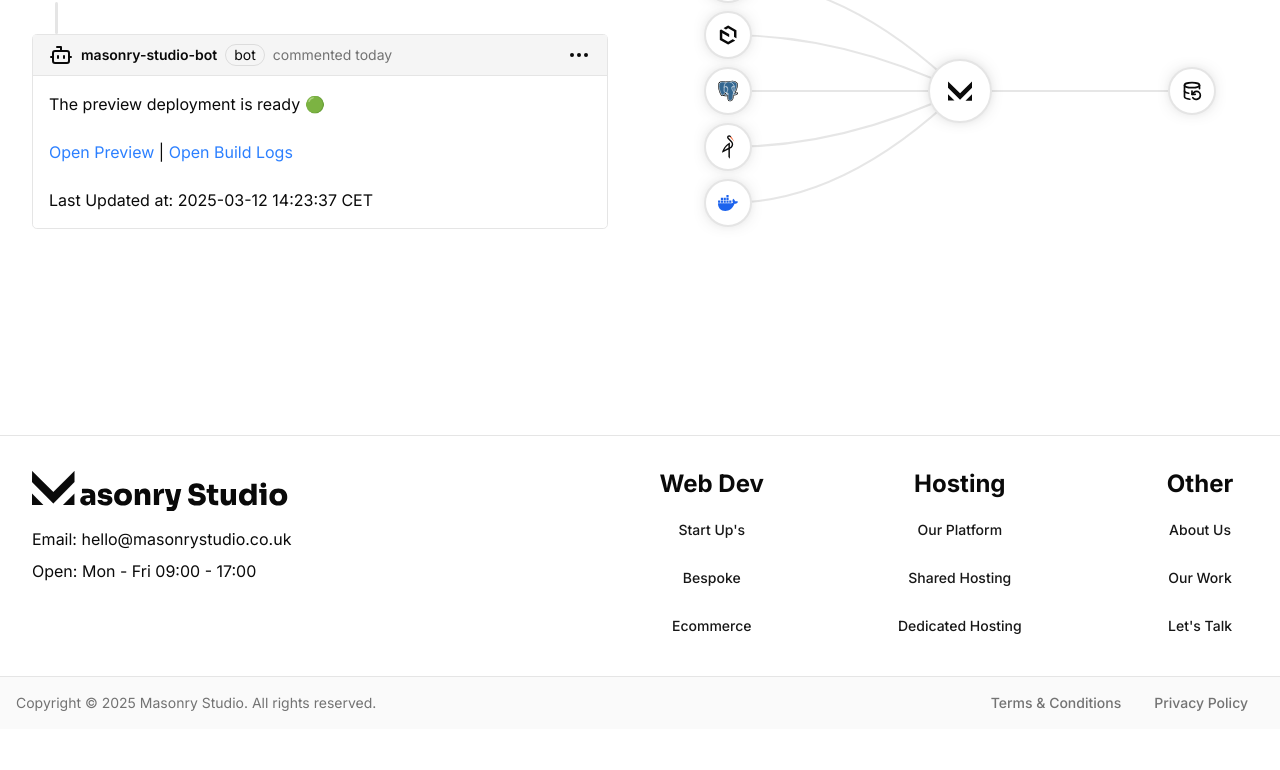
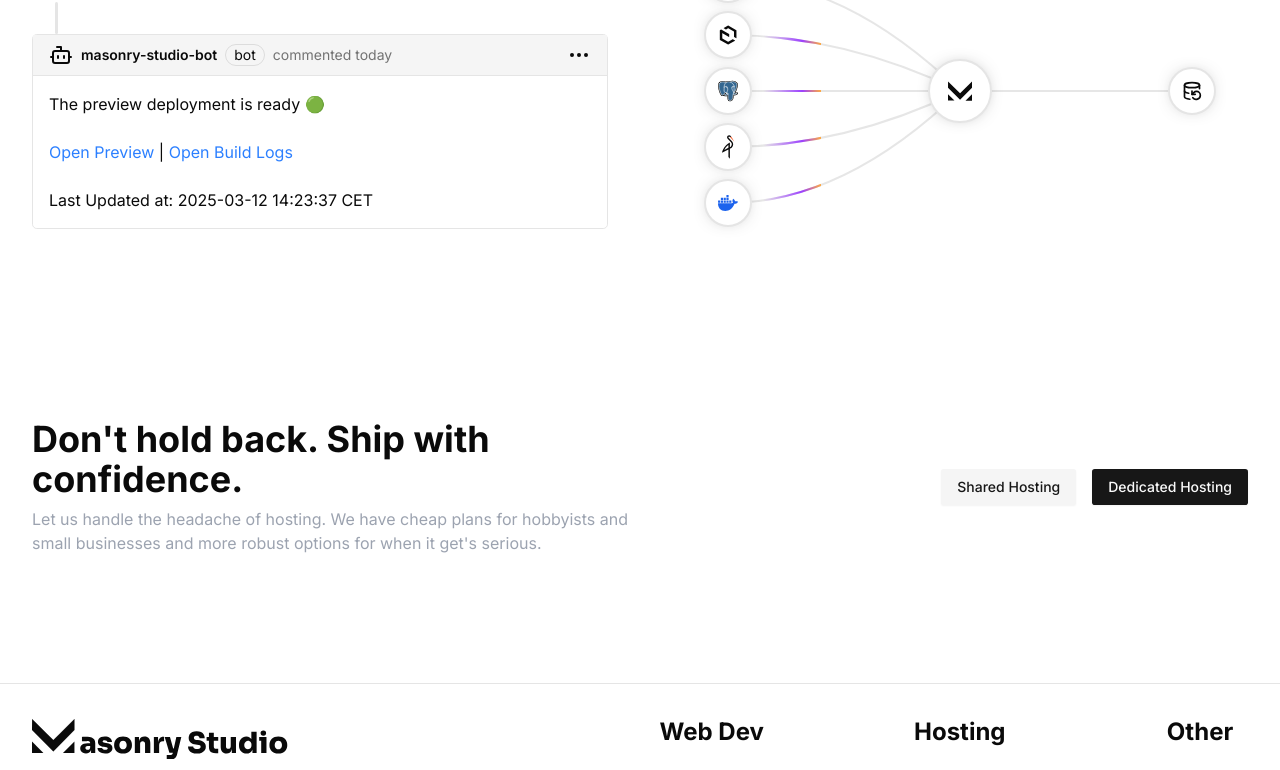
Before and after one commit to masonry-studio/masonrystudio.co.uk, a Next.js app: page /hosting/our-platform in a window 1280 px wide. Shown: the part 2061-2831 px from the top of the page. Before the commit the page ends 2790 px from the top, so only its background shows below. Built offline with nearby package versions, Linux system fonts and the light colour scheme.

Commit message:
feat: add page ending

```diff
--- a/app/hosting/our-platform/page.tsx
+++ b/app/hosting/our-platform/page.tsx
@@ -1,5 +1,6 @@
 import { AnimatedBackup } from "@/app/hosting/our-platform/backup";
 import Breadcrumbs from "@/components/ui/breadcrumbs";
+import { Button } from "@/components/ui/button";
 import { FlipWords } from "@/components/ui/flip-words";
 import { ArrowRightIcon, Bot, CheckCircle2Icon, GitCommitIcon, MoreHorizontal, TriangleAlert } from "lucide-react";
 import Image from "next/image";
@@ -259,6 +260,24 @@ export default function OurPlatformPage() {
 					</div>
 				</div>
 			</section>
+			<section className="container grid grid-cols-1 md:grid-cols-2 w-full mt-24 mb-12 p-8 animate-fade-in opacity-0 [--animation-delay:700ms] gap-8 md:gap-4">
+				<div className="flex flex-col gap-2 items-center text-center md:text-start md:items-start w-full">
+					<h1 className="text-subheader">Don&apos;t hold back. Ship with confidence.</h1>
+					<p className="text-masonry-grey">Let us handle the headache of hosting. We have cheap plans for hobbyists and small businesses and more robust options for when it get&apos;s serious.</p>
+				</div>
+				<div className="flex flex-row md:flex-col lg:flex-row gap-4 items-center md:items-end lg:items-center w-full justify-center lg:justify-end">
+					<Link href="/hosting/shared">
+						<Button variant="secondary">
+							Shared Hosting
+						</Button>
+					</Link>
+					<Link href="/hosting/dedicated">
+						<Button>
+							Dedicated Hosting
+						</Button>
+					</Link>
+				</div>
+			</section>
 		</>
 	)
 }
```
